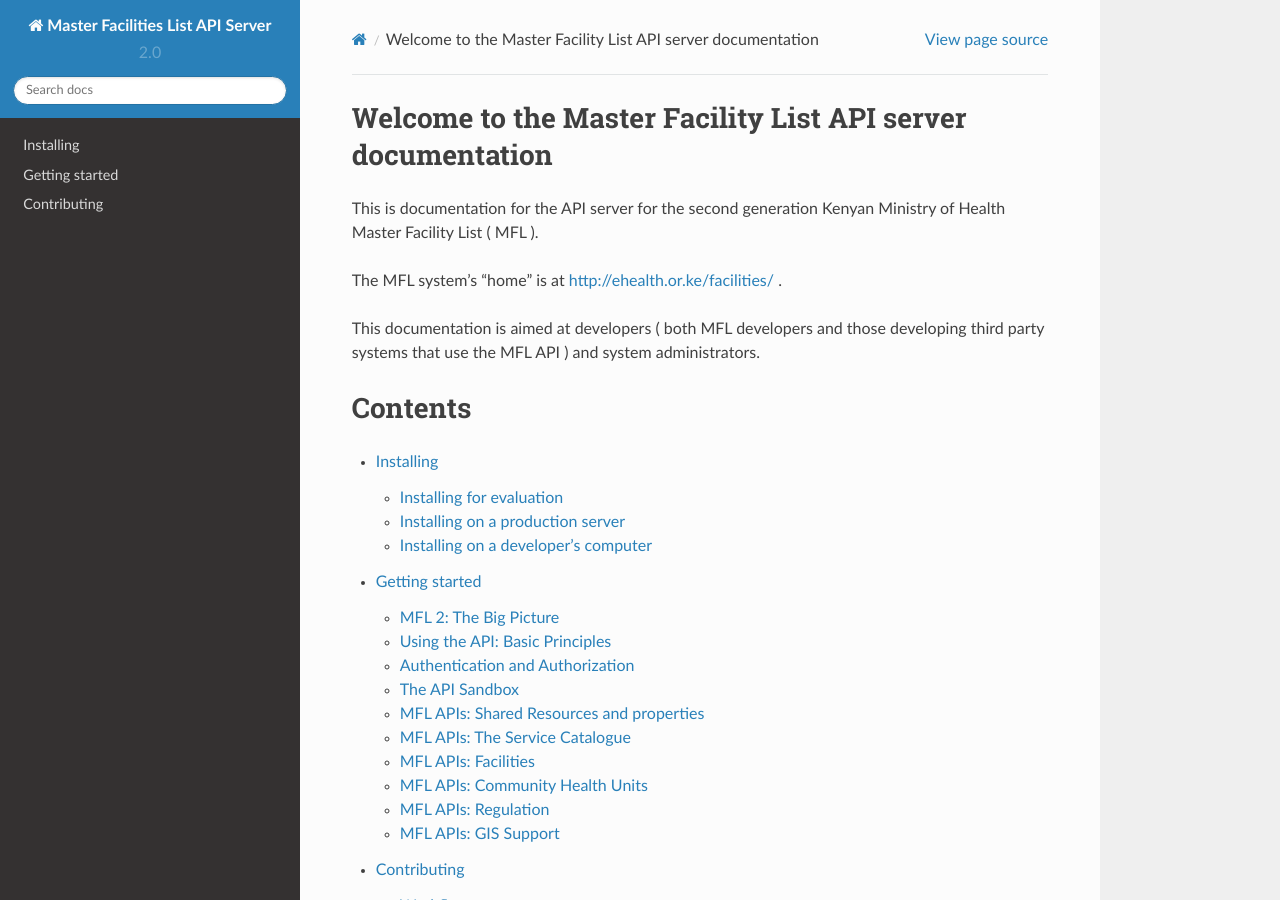
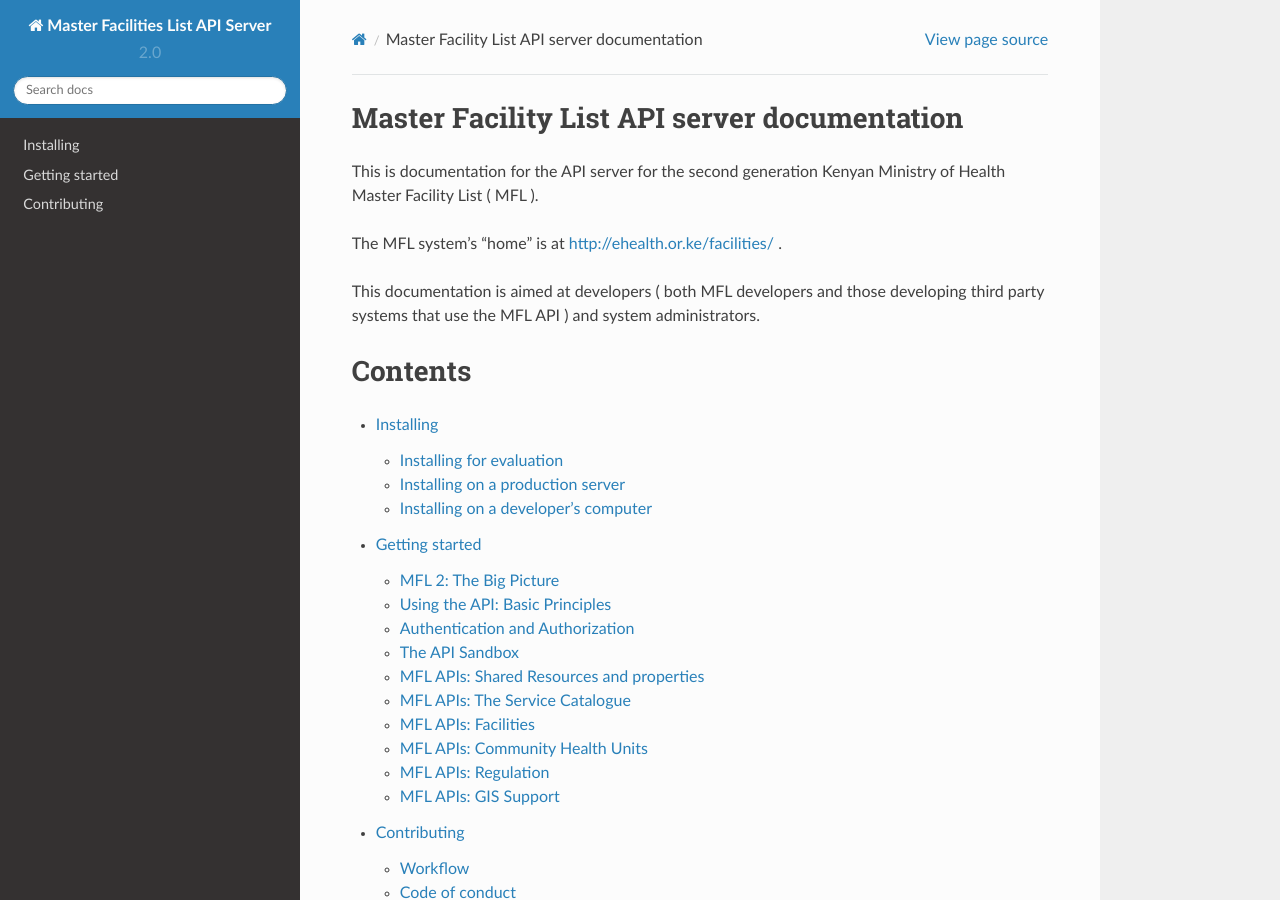
Before and after one commit to MasterFacilityList/mfl_api, a Sphinx documentation site: the page built from docs/index.rst, in a window 1280 px wide and 900 px high. Built offline with Sphinx 7.4.7 and the Read the Docs theme 2.0.0, drawn with Linux system fonts in a browser that asks for light colours.

Commit message:
Shortened documentation index title

```diff
--- a/docs/index.rst
+++ b/docs/index.rst
@@ -1,5 +1,5 @@
-Welcome to the Master Facility List API server documentation
-==============================================================
+Master Facility List API server documentation
+===============================================
 
 This is documentation for the API server for the second generation Kenyan Ministry of Health Master Facility List ( MFL ).
 
```
